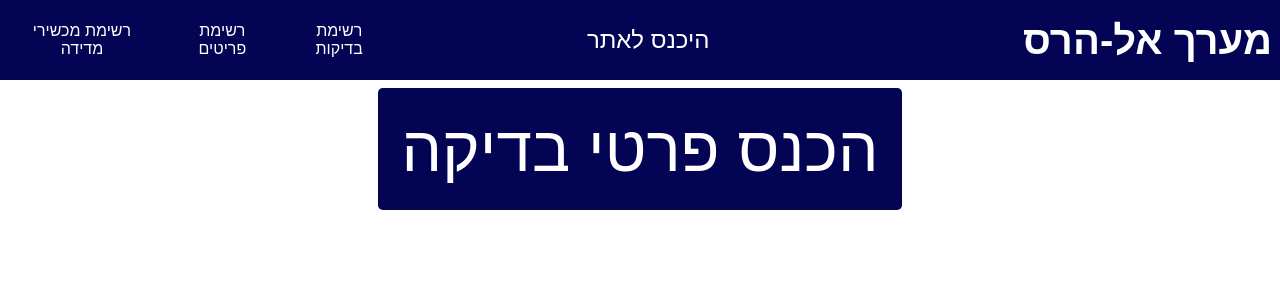
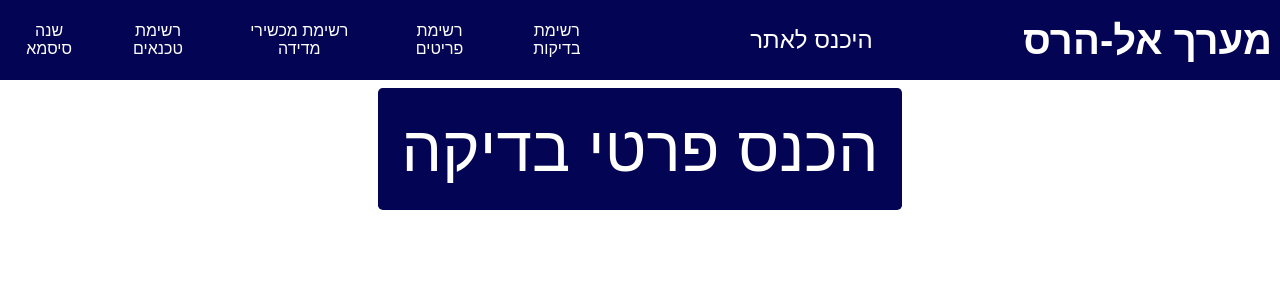
Before and after one commit to yoavshati/NDCrewDB, a Django app: page / in a window 1280 px wide. Shown: the top 300 px of the page. Run offline with Django 3.2, Linux system fonts and the light colour scheme.

Commit message:
changed nav bar

```diff
--- a/main/static/main/style.css
+++ b/main/static/main/style.css
@@ -58,7 +58,7 @@ nav ul {
 }
 nav li {
 	font-size: 1rem;
-	margin: 0 0.6rem;
+	margin: 0 0.7rem;
 }
 
 /* ========
@@ -100,7 +100,7 @@ header {
 	align-items: center;
 }
 header div {
-	width: 33%;
+	width: 25%;
 	font-size: 1.5rem;
 }
 section {
--- a/main/templates/main/base.html
+++ b/main/templates/main/base.html
@@ -31,6 +31,8 @@
 					<li><a href="/test">רשימת בדיקות</a></li>
 					<li><a href="/item">רשימת פריטים</a></li>
 					<li><a href="/measure">רשימת מכשירי מדידה</a></li>
+					<li><a href="">רשימת טכנאים</a></li>
+					<li><a href="">שנה סיסמא</a></li>
 				</ul>
 			</nav>
 		</header>
```
